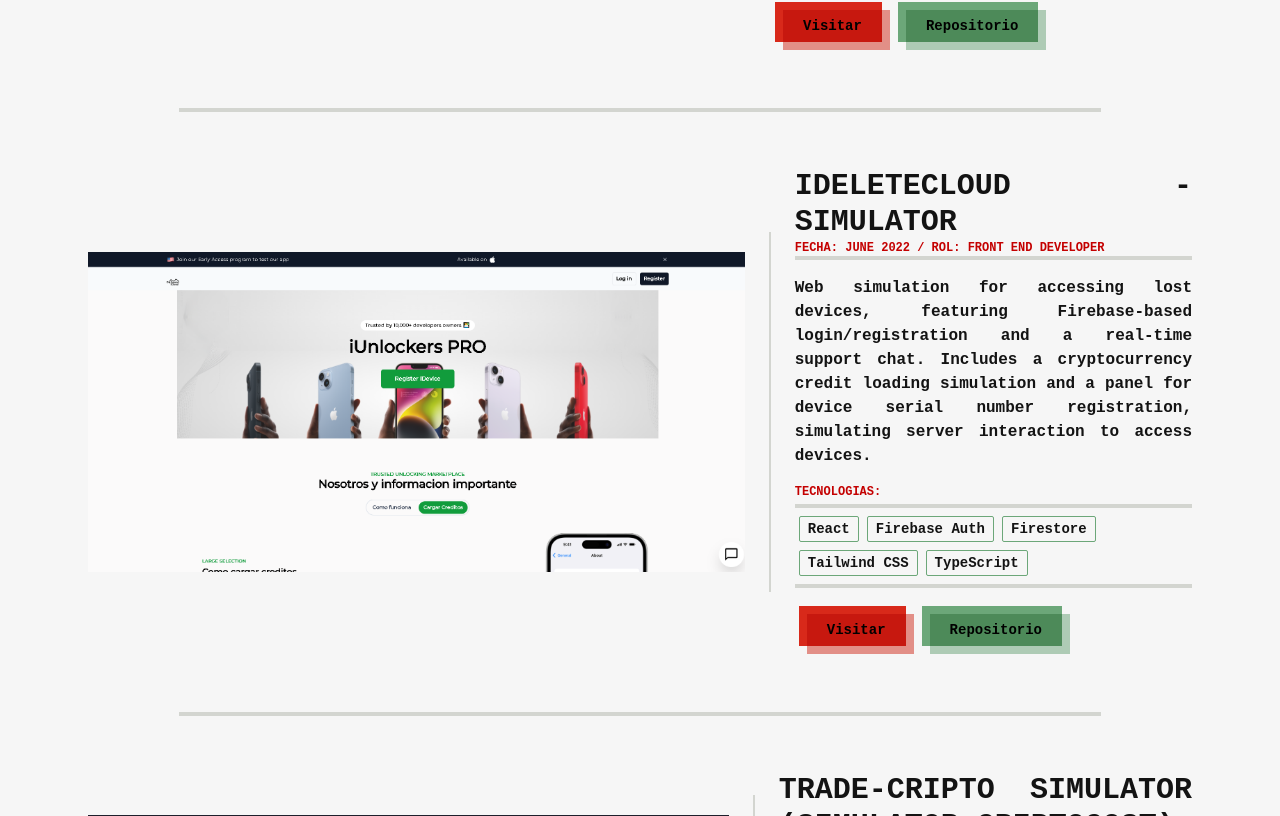
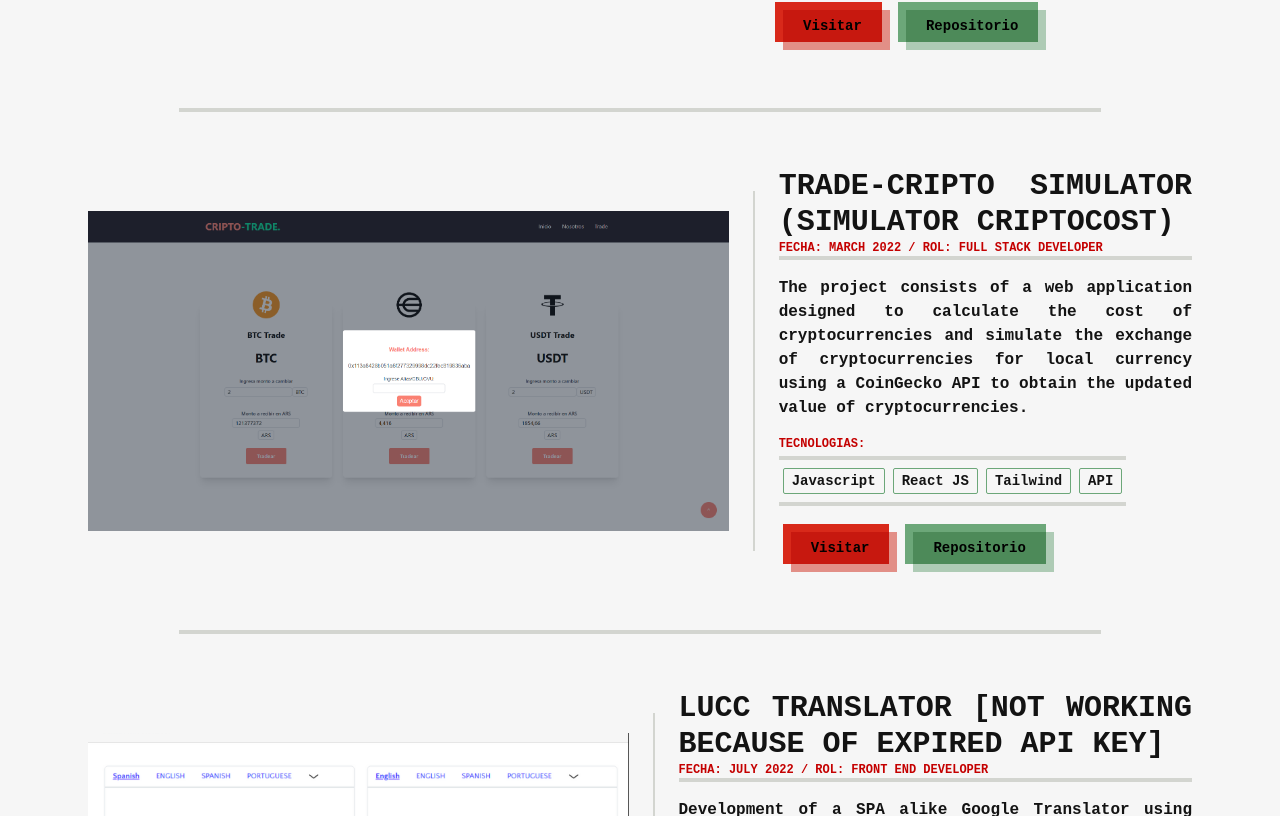
Before and after one commit to luk444/Portafolio-2024, a React (Create React App) app: page / in a window 1280 px wide. Shown: the part 7124-7940 px from the top of the page. Built offline with nearby package versions, Linux system fonts and the light colour scheme.

Commit message:
add proyects

```diff
--- a/src/data/proyects.js
+++ b/src/data/proyects.js
@@ -99,15 +99,6 @@
     img: classyclub,
   },
   {
-    "title": "iDeleteCloud - Simulator",
-    "date": "June 2022",
-    "description": "Web simulation for accessing lost devices, featuring Firebase-based login/registration and a real-time support chat. Includes a cryptocurrency credit loading simulation and a panel for device serial number registration, simulating server interaction to access devices.",
-    "tecnologies": ["React", "Firebase Auth", "Firestore", "Tailwind CSS", "TypeScript"],
-    "deploy": "https://i-delete.vercel.app/",
-    "repo": "https://github.com/luk444/iDelete",
-    "img": idelete
-  },
-  {
     title: "Trade-Cripto Simulator (Simulator CriptoCost)",
     date: "March 2022",
     description:
```
